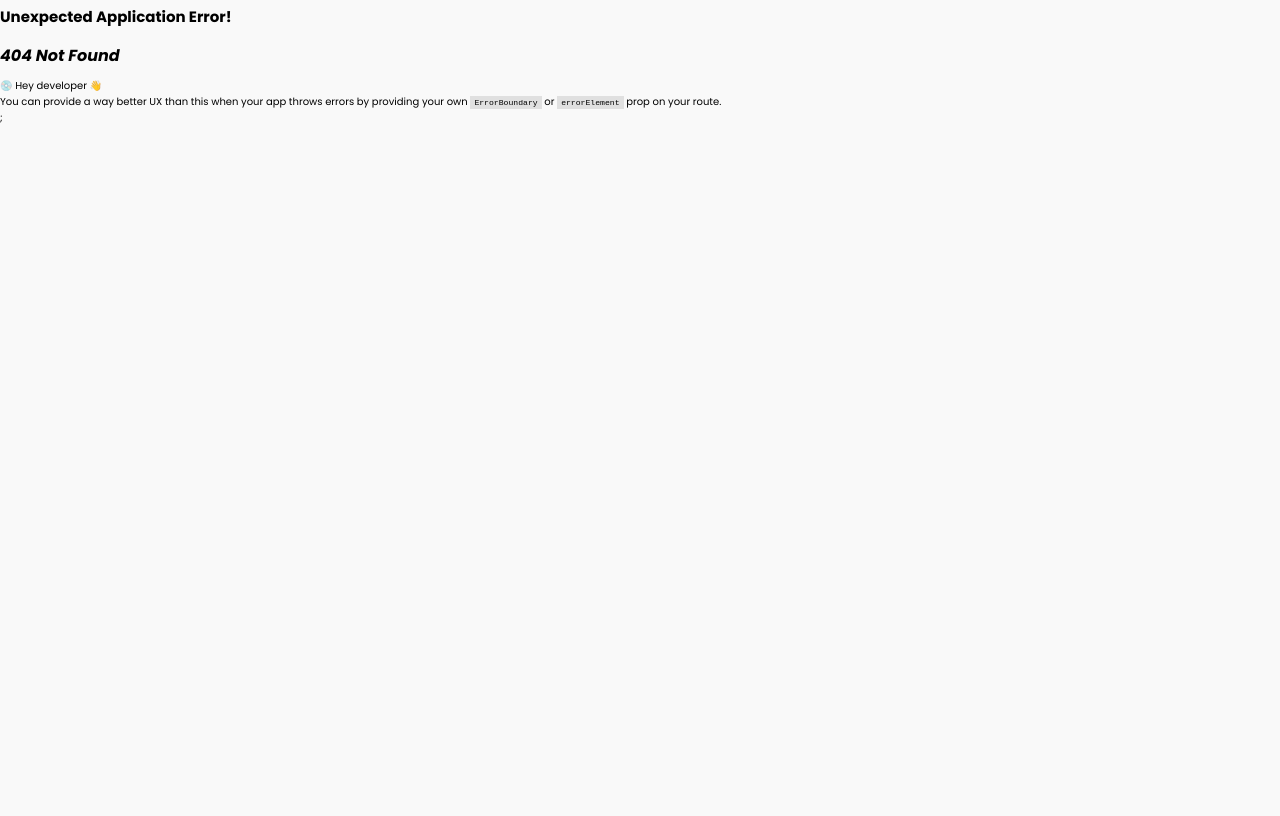
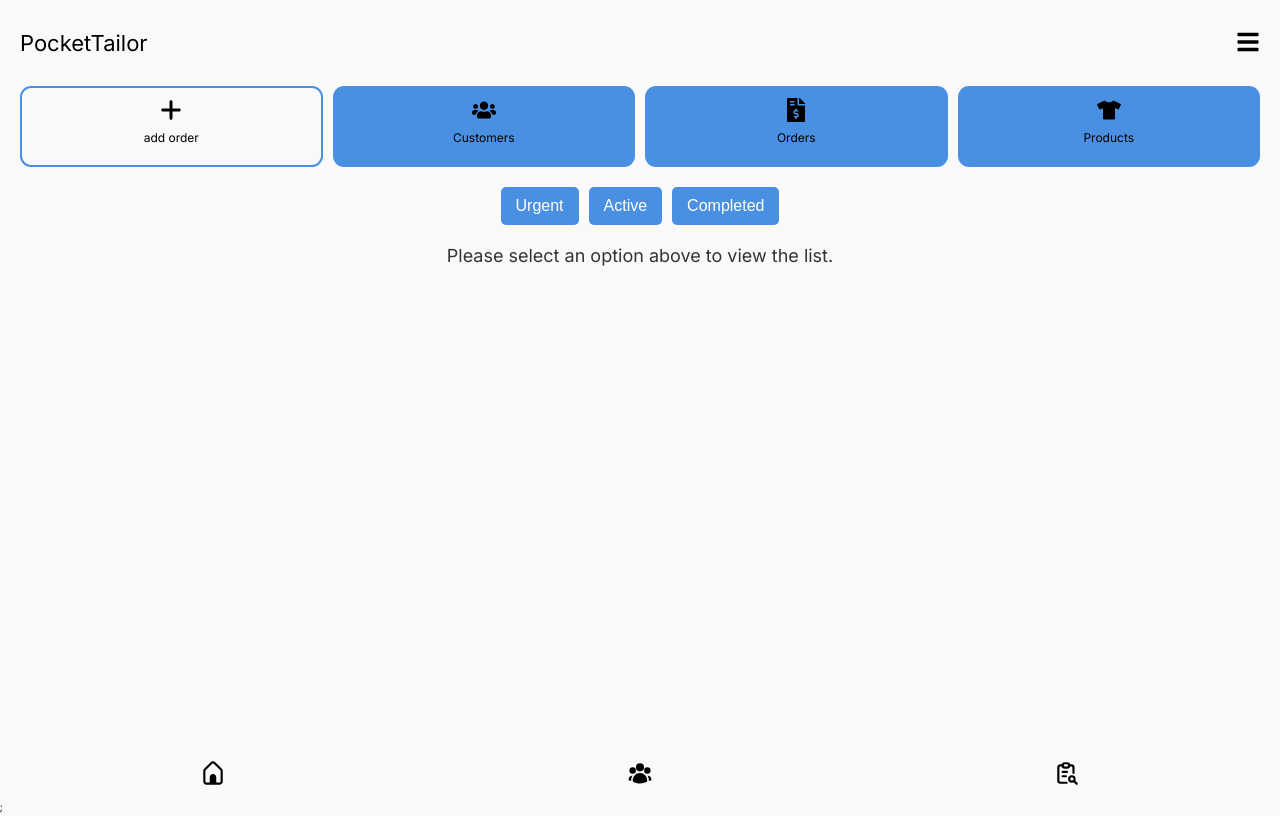
Before and after one commit to CharanKondaveeti/pocketTailor, a React (Vite) app: page /homepage in a window 1280 px wide. Before the commit this address had no page. Built offline with nearby package versions, Linux system fonts and the light colour scheme.

Commit message:
added bottom controls

```diff
--- a/src/App.css
+++ b/src/App.css
@@ -27,6 +27,27 @@ body {
 
 .section {
   padding: 3rem 2rem 0rem 2rem !important;
+}
+
+.main-app {
+  height: 100vh;
+}
+
+.Bottom-controls {
+  height: 5rem;
+  width: 100%;
+  position: fixed;
+  bottom: 0%;
+
+  display: flex;
+  justify-content: space-around;
+  background-color: #f9f9f9;
+
+  align-items: center;
+}
+
+.Bottom-controls > span > svg {
+  font-size: 2.6rem;
 }
 
 /* headings */
--- a/src/App.jsx
+++ b/src/App.jsx
@@ -16,53 +16,55 @@ import MeasurementsInput from "./features/AddMesaurements";
 import Experiments from "./Experiments";
 import { ReactQueryDevtools } from "@tanstack/react-query-devtools";
 import Loginregister from "./features/LoginRegister";
+import Main from "./pages/Main";
 
 const queryClient = new QueryClient();
-
 const router = createBrowserRouter([
   {
     path: "/",
+    element: <Main />,
+    children: [
+      {
+        index: true,
+        element: <Navigate to="/homepage" />,
+      },
+      {
+        path: "homepage",
         element: <Dashboard />,
       },
       {
-    path: "/addorder",
+        path: "addorder",
         element: <AddOrder />,
       },
       {
-    path: "/login",
+        path: "login",
         element: <Loginregister />,
       },
       {
-    path: "/profile",
+        path: "profile",
         element: <Profile />,
       },
       {
-    path: "/addmeasurements",
+        path: "addmeasurements",
         element: <MeasurementsInput />,
       },
-  // {
-  //   path: "/billing",
-  //   element: <Billing />,
-  // },
       {
-    path: "/order",
+        path: "order",
         element: <OrderPage />,
       },
       {
-    path: "/choosecustomer",
+        path: "choosecustomer",
         element: <ViewCustomers />,
       },
-  // {
-  //   path: "/view",
-  //   element: <View />,
-  // },
       {
-    path: "/add-client",
+        path: "add-client",
         element: <AddClient />,
       },
       {
-    path: "/exp",
+        path: "exp",
         element: <Experiments />,
+      },
+    ],
   },
 ]);
 
--- a/src/features/Dashboard.jsx
+++ b/src/features/Dashboard.jsx
@@ -9,6 +9,7 @@ import {
 } from "react-icons/fa";
 import "./css/Dashboard.css";
 import { useNavigate } from "react-router-dom";
+import { FaPlus } from "react-icons/fa6";
 
 const Dashboard = () => {
   const navigate = useNavigate();
@@ -31,6 +32,11 @@ const Dashboard = () => {
   const handleListChange = (listType) => {
     setActiveList(listType);
   };
+
+  function whenCardClicked(route) {
+    console.log(route);
+    navigate(`/${route}`);
+  }
 
   // Render items based on activeList
   const renderList = () => {
@@ -74,9 +80,15 @@ const Dashboard = () => {
           </div>
         </div>
       </header>
+      <div className="services-cards">
+        <div
+          className="service-EachCard"
+          onClick={() => whenCardClicked("addorder")}
+        >
+          <FaPlus className="card-icon" />
+          <h3>add order</h3>
+        </div>
 
-      <h2>Services</h2>
-      <div className="services-cards">
         <div className="service-EachCard">
           <FaUsers className="card-icon" />
           <h3>Customers</h3>
@@ -92,26 +104,13 @@ const Dashboard = () => {
           <h3>Products</h3>
         </div>
       </div>
-
-      {/* <div className="cards-container">
-        <div className="card indigo-card">
-          <FaShoppingCart className="card-icon" />
-          <h2>Take New Order</h2>
-          <p>Start a new order quickly and easily</p>
-          <button className="order-button" onClick={handleOrders}>
-            Take Order
-          </button>
-        </div>
-      </div> */}
-
       {/* Options Section */}
       <div className="options-container">
         <button onClick={() => handleListChange("urgent")}>Urgent</button>
         <button onClick={() => handleListChange("active")}>Active</button>
         <button onClick={() => handleListChange("completed")}>Completed</button>
-        <button onClick={() => handleListChange("canceled")}>Canceled</button>
+        {/* <button onClick={() => handleListChange("canceled")}>Canceled</button> */}
       </div>
-
       {/* Render List Section */}
       <div className="list-container">{renderList()}</div>
     </section>
--- a/src/features/css/Dashboard.css
+++ b/src/features/css/Dashboard.css
@@ -51,14 +51,18 @@
   height: 100%;
   padding: 1rem 0;
   border-radius: 11px;
+  gap: 0.8rem;
+  cursor: pointer;
 }
 
-.service-EachCard:nth-child(3) {
-  grid-column: 3/-1;
+.service-EachCard:nth-child(1) {
+  background-color: transparent;
+  border: 2px solid #4a90e2;
 }
 
 .service-EachCard > h3 {
   font-size: 1.2rem;
+  font-weight: 400;
 }
 
 .cards-container {
@@ -86,6 +90,10 @@
 }
 .dashboard-container {
   padding: 20px;
+}
+
+.dashboard-header {
+  margin-bottom: 3rem;
 }
 
 .dashboard-header .bar {
@@ -138,11 +146,6 @@
   background-color: #f3f3f3;
   width: calc(33.33% - 20px);
   text-align: center;
-}
-
-.card-icon {
-  font-size: 40px;
-  margin-bottom: 10px;
 }
 
 .order-button,
--- /dev/null
+++ b/src/pages/Main.jsx
@@ -0,0 +1,43 @@
+// import "./Main.css";
+import { CgHomeAlt } from "react-icons/cg";
+import { HiUserGroup } from "react-icons/hi2";
+import { TbReportSearch } from "react-icons/tb";
+import { Outlet, useNavigate } from "react-router-dom";
+
+function Main() {
+  const navigate = useNavigate();
+
+  function whenControlsClicked(route) {
+    navigate(`${route}`);
+  }
+
+  return (
+    <div className="main-app">
+      <main className="workflow">
+        <Outlet />
+      </main>
+      <div className="Bottom-controls">
+        <span
+          className="controls--homepage"
+          onClick={() => whenControlsClicked("/homepage")}
+        >
+          <CgHomeAlt />
+        </span>
+        <span
+          className="controls--customers"
+          onClick={() => whenControlsClicked("/choosecustomer")}
+        >
+          <HiUserGroup />
+        </span>
+        <span
+          className="controls--reports"
+          onClick={() => whenControlsClicked("/")}
+        >
+          <TbReportSearch />
+        </span>
+      </div>
+    </div>
+  );
+}
+
+export default Main;
```
Also changed, not shown: src/features/Dashboard/Dashboard.jsx (deleted, +0 -87 lines). Lines whose indentation alone changed are shown as unchanged.
